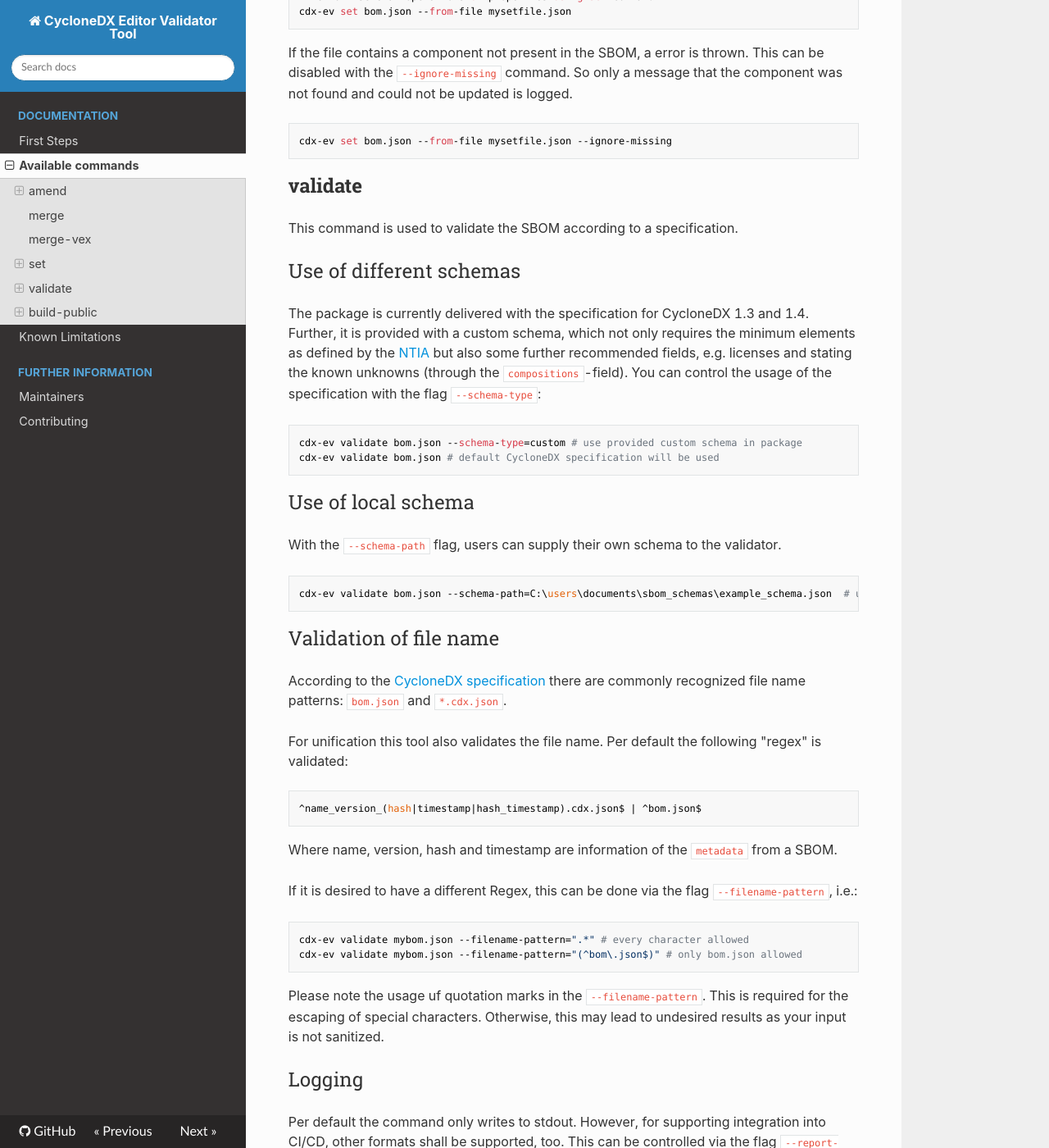
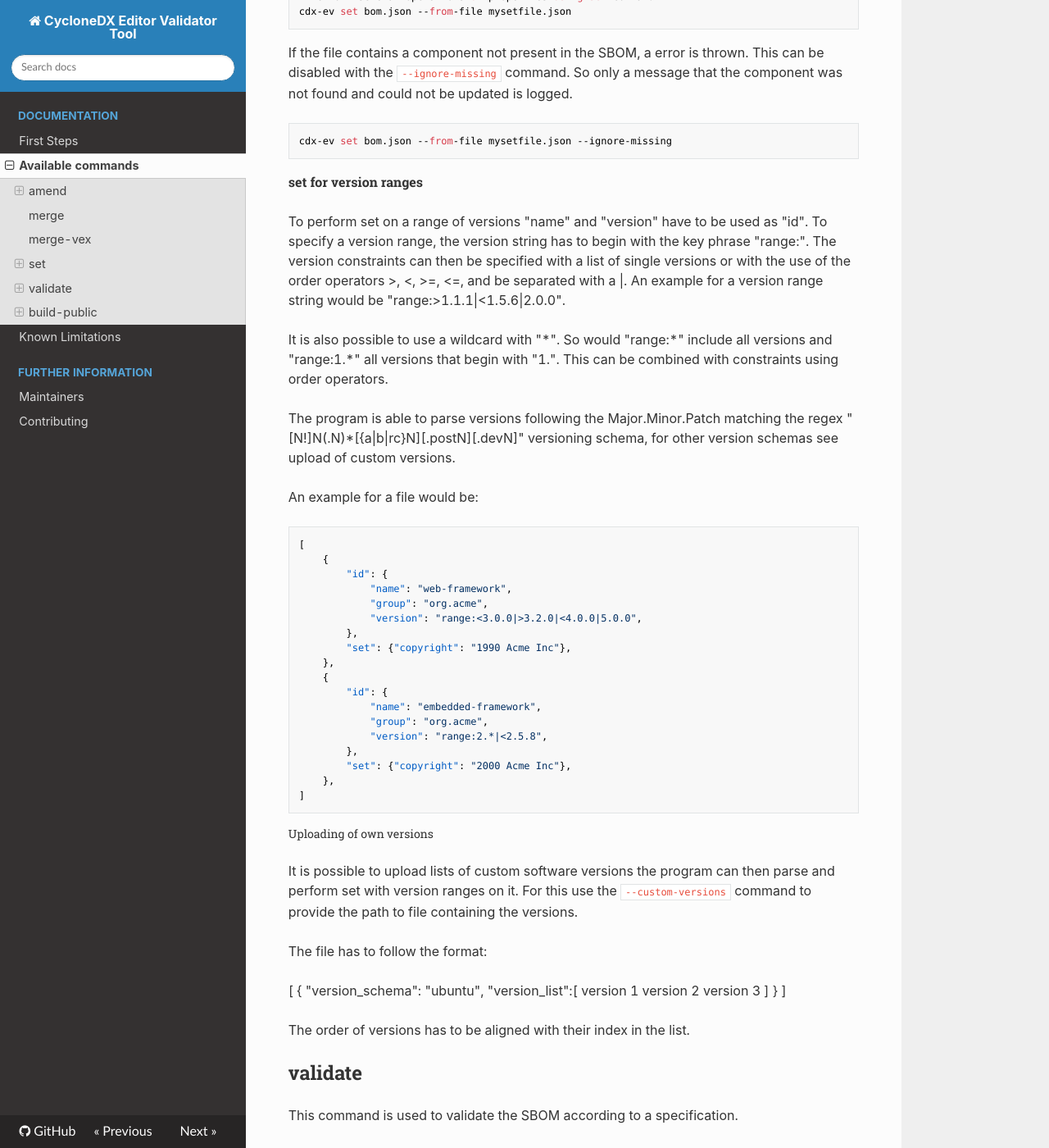
Before and after one commit to Festo-se/cyclonedx-editor-validator, an MkDocs documentation site: the page built from docs/available_commands.md, in a window 1280 px wide and 1400 px high, scrolled down 5112 px. Shown: the whole window at 82% size. Built offline with MkDocs 1.6.1, drawn with Linux system fonts in a browser that asks for light colours; nearby versions of some CDN libraries; some web fonts are replaced.

Commit message:
docs: add description to available commands

```diff
--- a/docs/available_commands.md
+++ b/docs/available_commands.md
@@ -170,6 +170,59 @@
 
     cdx-ev set bom.json --from-file mysetfile.json --ignore-missing
 
+#### set for version ranges
+
+To perform set on a range of versions "name" and "version" have to be used as "id".
+To specify a version range, the version string has to begin with the key phrase "range:".
+The version constraints can then be specified with a list of single versions or with the use of the order operators >, <, >=, <=,
+and be separated with a |. An example for a version range string would be "range:>1.1.1|<1.5.6|2.0.0".
+
+It is also possible to use a wildcard with "\*". So would "range:\*" include all versions and "range:1.*" all versions that begin with "1.".
+This can be combined with constraints using order operators.
+
+The program is able to parse versions following the Major.Minor.Patch matching the regex "\[N!\]N(.N)\*\[{a|b|rc}N\]\[.postN\]\[.devN\]" versioning schema, for other version schemas see upload of custom versions.
+
+An example for a file would be:
+
+    [
+        {
+            "id": {
+                "name": "web-framework",
+                "group": "org.acme",
+                "version": "range:<3.0.0|>3.2.0|<4.0.0|5.0.0",
+            },
+            "set": {"copyright": "1990 Acme Inc"},
+        },
+        {
+            "id": {
+                "name": "embedded-framework",
+                "group": "org.acme",
+                "version": "range:2.*|<2.5.8",
+            },
+            "set": {"copyright": "2000 Acme Inc"},
+        },
+    ]
+
+##### Uploading of own versions
+
+It is possible to upload lists of custom software versions the program can then parse and perform set with version ranges on it.
+For this use the `--custom-versions` command to provide the path to file containing the versions.
+
+The file has to follow the format:
+
+[
+    {
+        "version_schema": "ubuntu",
+        "version_list":[
+        version 1
+        version 2
+        version 3
+        ]
+    }
+]
+
+The order of versions has to be aligned with their index in the list.
+
 ## validate
 
 This command is used to validate the SBOM according to a specification.
```
